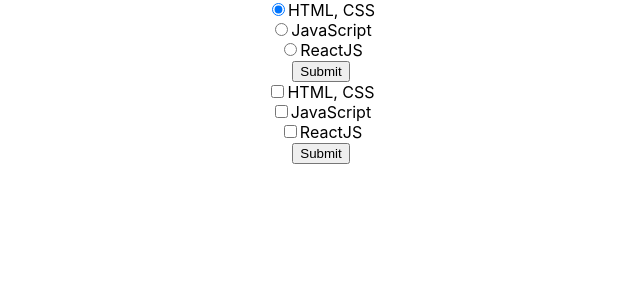
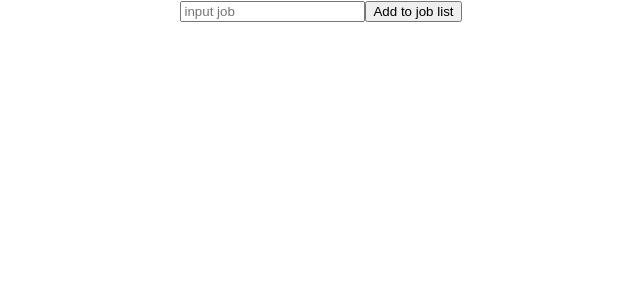
Before and after one commit to hhgiap241/StudentMangementReactApp, a React (Create React App) app: page / in a window 1280 px wide. Shown: the top 300 px of the page, without its empty margins (319-959 px from the left). Built offline with nearby package versions, Linux system fonts and the light colour scheme.

Commit message:
create TODO app then save to local storage

```diff
--- a/src/App.js
+++ b/src/App.js
@@ -1,7 +1,8 @@
 
 import './App.css';
-import RadioButton from "./RadioButton";
-import CheckBox from "./CheckBox";
+import JobInput from "./JobInput";
+import JobItem from "./JobItem";
+import {useState} from "react";
 
 
 const courses = [
@@ -20,10 +21,24 @@
 ];
 
 function App() {
+    const [jobs, setJobs] = useState(() => {
+        const storageJobs = JSON.parse(localStorage.getItem('jobs'));
+        return storageJobs ?? [];
+    })
+    const handleButtonAddJob = (event) => {
+        // jobs.push(event.target.value);
+        const job = event.target.value;
+        setJobs((prev) => {
+                const newJobs = [...prev, job];
+                localStorage.setItem('jobs', JSON.stringify(newJobs));
+                return newJobs;
+            }
+        );
+    }
     return (
         <div className="App">
-            <RadioButton courses = {courses}/>
-            <CheckBox courses = {courses}/>
+            <JobInput onValueChange = {handleButtonAddJob}/>
+            <JobItem jobs = {jobs}/>
         </div>
     );
 }
--- a/src/CheckBox.js
+++ b/src/CheckBox.js
@@ -16,8 +16,16 @@
             }
         )
     }
+
     const handleButtonClick = () => {
-        console.log({id: checked})
+        let reduce = checked.reduce((prev, curr) => {
+            return [...prev, courses[curr - 1]]
+        }, []);
+        console.log(reduce);
+
+        // checked.forEach(item => {
+        //     console.log(courses[item - 1]);
+        // })
     }
     return (
         <React.Fragment>
--- /dev/null
+++ b/src/JobInput.js
@@ -0,0 +1,14 @@
+import React, {useState} from "react";
+
+const JobInput = (props) => {
+    const  [value, setValue] = useState('');
+    return (
+        <div className="input-item">
+            <input type="text" placeholder="input job" value={value} onChange={(e) => {
+                setValue(e.target.value)
+            }}/>
+            <button onClick={props.onValueChange} value={value}>Add to job list</button>
+        </div>
+    );
+}
+export default JobInput;
--- /dev/null
+++ b/src/JobItem.js
@@ -0,0 +1,16 @@
+import React from "react";
+
+const JobItem = (props) => {
+    const jobs = props.jobs;
+    console.log(jobs);
+    return (
+        <ul className="job-list">
+            {
+                jobs.map((item, index) => {
+                    return <li key = {index}>{item}</li>
+                })
+            }
+        </ul>
+    )
+}
+export default JobItem;
```
